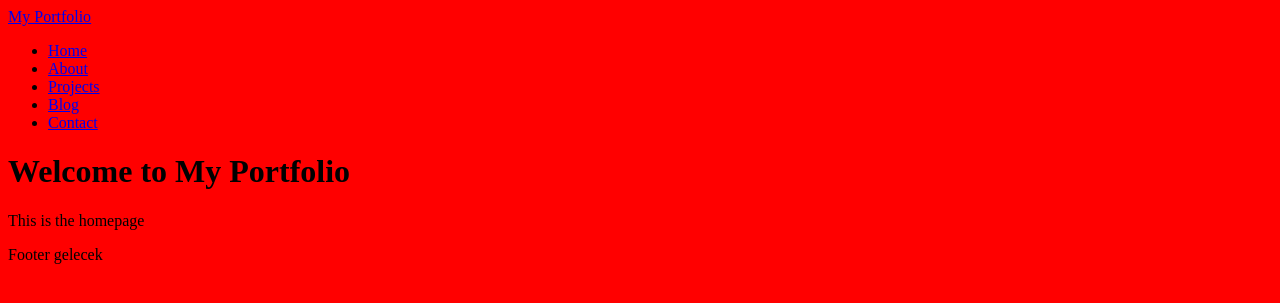
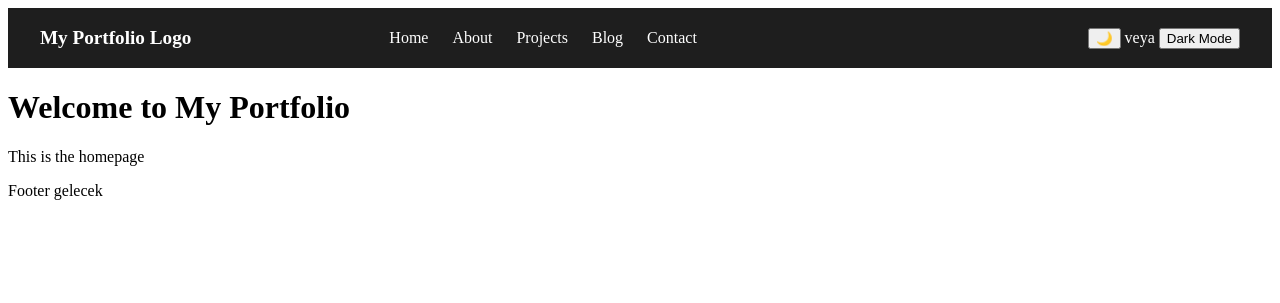
Before and after one commit to umutsarperuzun/my_portfolio_project, a Django app: page / in a window 1280 px wide. Shown: the top 303 px of the page. Run offline with Django 5.2, Linux system fonts and the light colour scheme.

Commit message:
Style navbar structure including logo, menu layout, and link formatting

```diff
--- a/portfolio/static/portfolio/css/style.css
+++ b/portfolio/static/portfolio/css/style.css
@@ -1,6 +1,39 @@
-body {
-    background-color: red ;
+/* Navbar Section */
+.navbar-container {
+    display: flex;
+    justify-content: space-between;
+    align-items: center;
+    padding:0 2rem;
+    height: 60px;
+    background-color: #1e1e1e;
+    color: white;
 }
-.container {
-    background-color: black;
+
+/* Logo Section */
+.navbar-logo {
+    flex: 1;
+    font-weight: bold;
+    font-size: 1.2rem;
 }
+
+.logo-style {
+    text-decoration: none;
+    color: white;
+}
+/* Menu Block */
+.navbar-links {
+    flex: 2;
+    text-align:center;
+}
+.navbar-menu {
+    display: flex;
+    gap: 1.5rem;
+    list-style: none;
+    padding: 0;
+    margin: 0;
+}
+
+.navbar-link{
+    text-decoration: none;
+    color: white;
+}
--- a/templates/base.html
+++ b/templates/base.html
@@ -9,10 +9,10 @@
   </head>
   <body>
     <header>
-      <nav class="navbar">
+      <nav class="navbar bg-dark">
         <div class="navbar-container">
-          <div class="navbar=logo">
-            <a href="{% url 'home' %}">My Portfolio</a>
+          <div class="navbar-logo">
+            <a href="{% url 'home' %}"class="logo-style">My Portfolio Logo</a>
           </div>
           <div class="navbar-links">
             <ul class="navbar-menu">
@@ -22,6 +22,9 @@
               <li><a href="{% url 'blog'%}" class="navbar-link">Blog</a></li>
               <li><a href="{% url 'contact'%}" class="navbar-link">Contact</a></li>
             </ul>
+          </div>
+          <div class="navbar-button">
+            <button>🌙</button> veya <button>Dark Mode</button>
           </div>
         </div>
       </nav>
```
